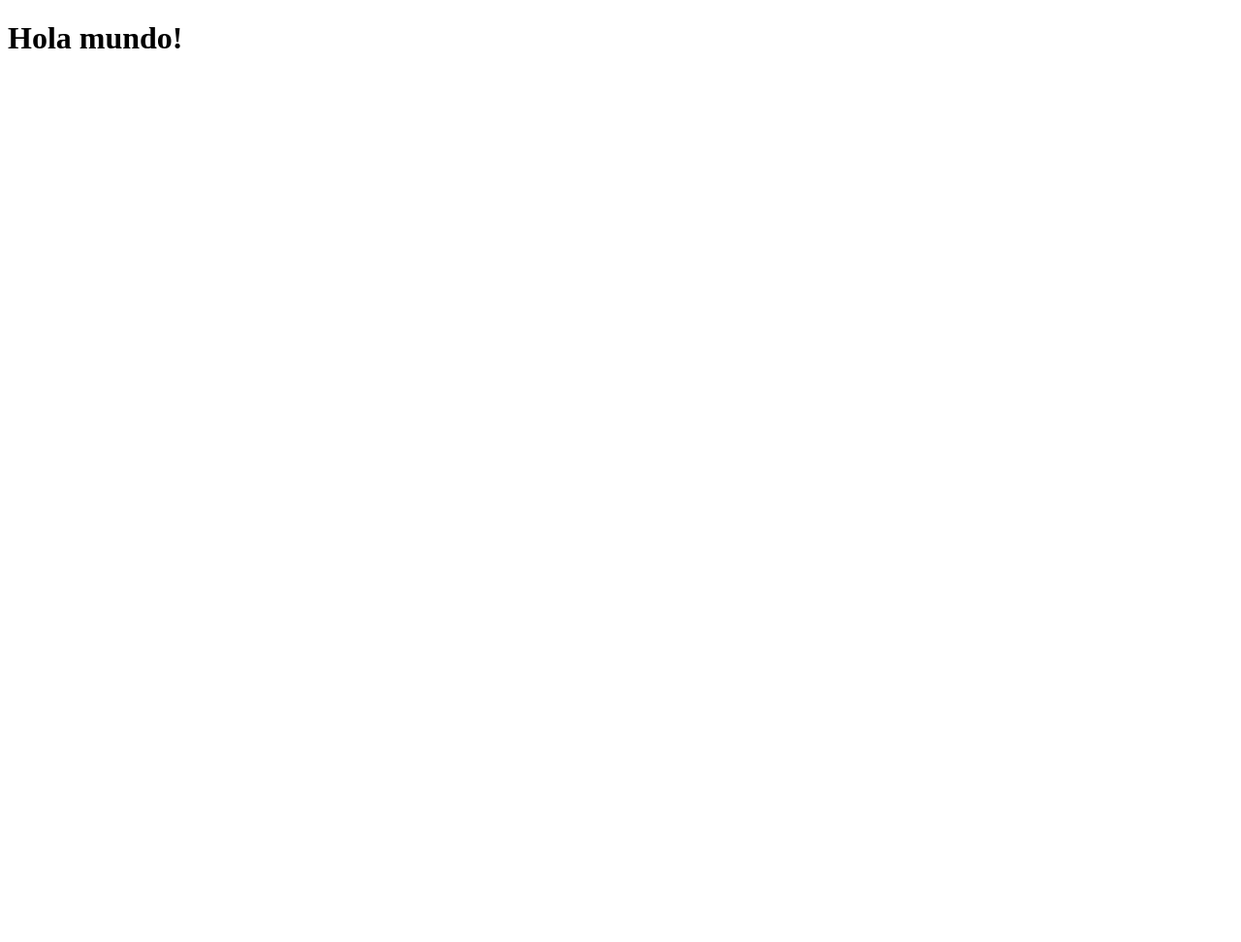
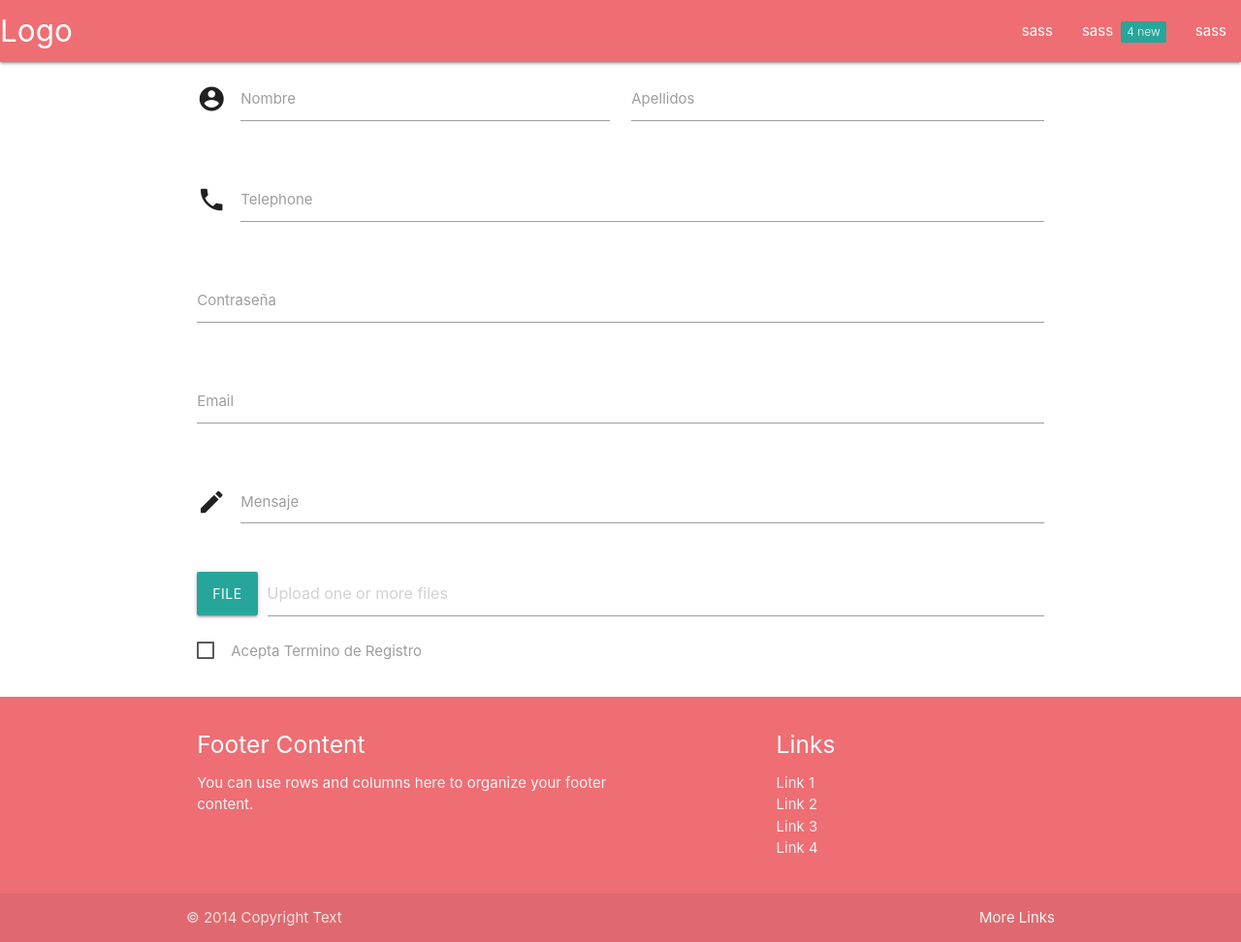
Before and after one commit to Alvaro759/daweb730, a plain HTML site: page index.html in a window 1280 px wide. Shown: the whole page at 97% size. Before the commit the page ends 800 px from the top, so only its background shows below. Drawn offline with nearby package versions, Linux system fonts and the light colour scheme.

Commit message:
Esto es la págima en la rama home

```diff
--- a/index.html
+++ b/index.html
@@ -4,11 +4,114 @@
 <head>
     <meta charset="UTF-8">
     <meta name="viewport" content="width=device-width, initial-scale=1.0">
-    <title>Document</title>
+    <link rel="stylesheet" href="https://cdnjs.cloudflare.com/ajax/libs/materialize/1.0.0/css/materialize.min.css">
+    <link href="https://fonts.googleapis.com/icon?family=Material+Icons" rel="stylesheet">
+    <script src="https://cdnjs.cloudflare.com/ajax/libs/materialize/1.0.0/js/materialize.min.js"></script>
+    <title>Despliegue de Aplicaciones</title>
 </head>
 
 <body>
-    <h1>Hola mundo!</h1>
+    <nav>
+        <div class="nav-wrapper">
+            <a href="" class="brand-logo">Logo</a>
+            <ul id="nav-mobile" class="right hide-on-med-and-down">
+                <li><a href="">sass</a></li>
+                <li><a href="">sass <span class="new badge">4</span></a></li>
+                <li><a href="">sass</a></li>
+            </ul>
+        </div>
+    </nav>
+    <div class="container">
+        <div class="row">
+            <form class="col s12">
+                <div class="row">
+                    <div class="input-field col s6">
+                        <i class="material-icons prefix">account_circle</i>
+                        <input id="icon_prefix" type="text" class="validate">
+                        <label for="icon_prefix">Nombre</label>
+                    </div>
+                    <div class="input-field col s6">
+                        <input id="apellidos" type="text" class="validate">
+                        <label for="apellidos">Apellidos</label>
+                    </div>
+                </div>
+                <div class="row">
+
+                    <div class="input-field col s12">
+                        <i class="material-icons prefix">phone</i>
+                        <input id="icon_telephone" type="tel" class="validate">
+                        <label for="icon_telephone">Telephone</label>
+                    </div>
+
+                </div>
+
+                <div class="row">
+                    <div class="input-field col s12">
+                        <input id="password" type="password" class="validate">
+                        <label for="password">Contraseña</label>
+                    </div>
+                </div>
+                <div class="row">
+                    <div class="input-field col s12">
+                        <input id="email" type="email" class="validate">
+                        <label for="email">Email</label>
+                    </div>
+                </div>
+
+                <div class="row">
+                    <div class="input-field col s12">
+                        <i class="material-icons prefix">mode_edit</i>
+                        <textarea id="icon_prefix2" class="materialize-textarea"></textarea>
+                        <label for="icon_prefix2">Mensaje</label>
+                    </div>
+                </div>
+
+                <div class="file-field input-field">
+                    <div class="btn">
+                        <span>File</span>
+                        <input type="file" multiple>
+                    </div>
+                    <div class="file-path-wrapper">
+                        <input class="file-path validate" type="text" placeholder="Upload one or more files">
+                    </div>
+                </div>
+
+                <p>
+                    <label>
+                        <input type="checkbox" />
+                        <span>Acepta Termino de Registro</span>
+                    </label>
+                </p>
+            </form>
+        </div>
+
+    </div>
+    <footer class="page-footer">
+        <div class="container">
+            <div class="row">
+                <div class="col l6 s12">
+                    <h5 class="white-text">Footer Content</h5>
+                    <p class="grey-text text-lighten-4">You can use rows and columns here to organize your footer
+                        content.</p>
+                </div>
+                <div class="col l4 offset-l2 s12">
+                    <h5 class="white-text">Links</h5>
+                    <ul>
+                        <li><a class="grey-text text-lighten-3" href="#!">Link 1</a></li>
+                        <li><a class="grey-text text-lighten-3" href="#!">Link 2</a></li>
+                        <li><a class="grey-text text-lighten-3" href="#!">Link 3</a></li>
+                        <li><a class="grey-text text-lighten-3" href="#!">Link 4</a></li>
+                    </ul>
+                </div>
+            </div>
+        </div>
+        <div class="footer-copyright">
+            <div class="container">
+                © 2014 Copyright Text
+                <a class="grey-text text-lighten-4 right" href="#!">More Links</a>
+            </div>
+        </div>
+    </footer>
 </body>
 
 </html>
```
